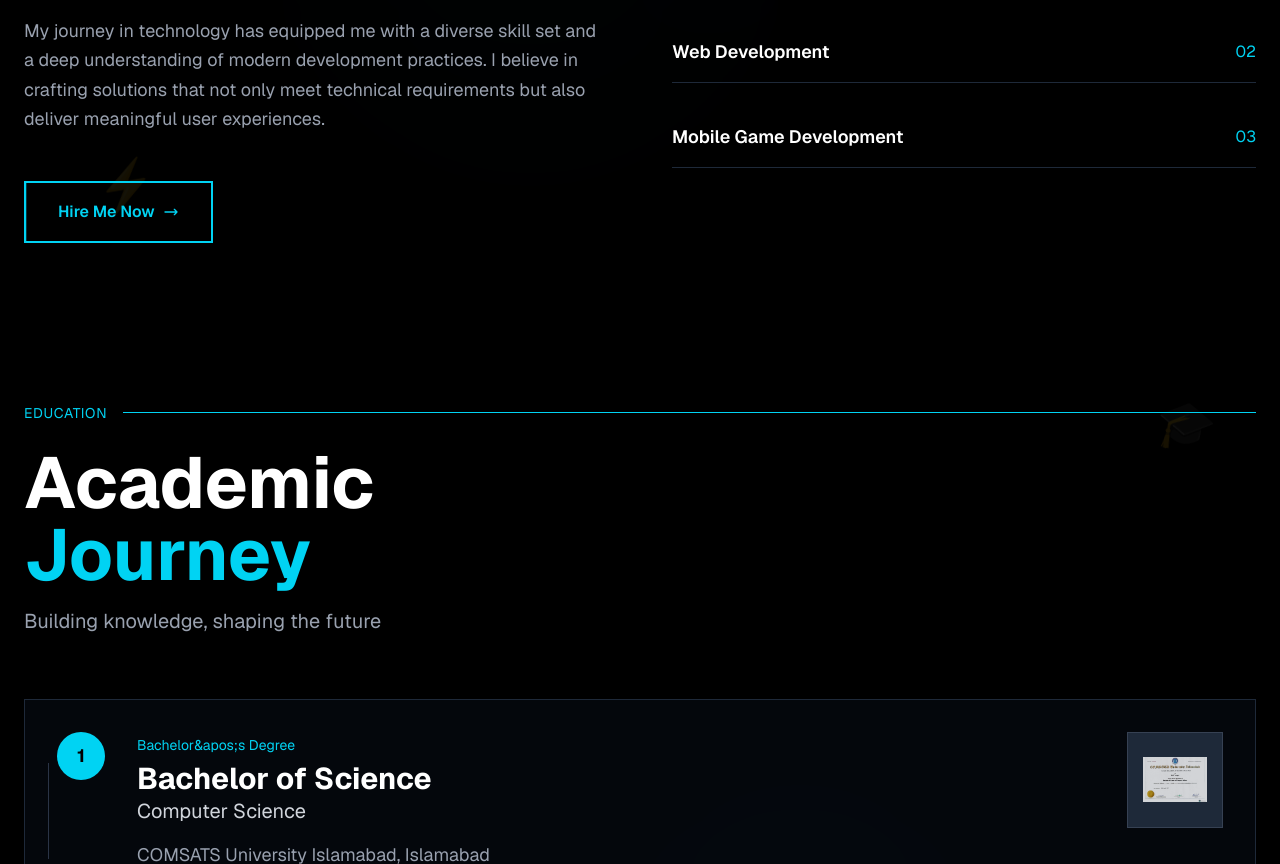
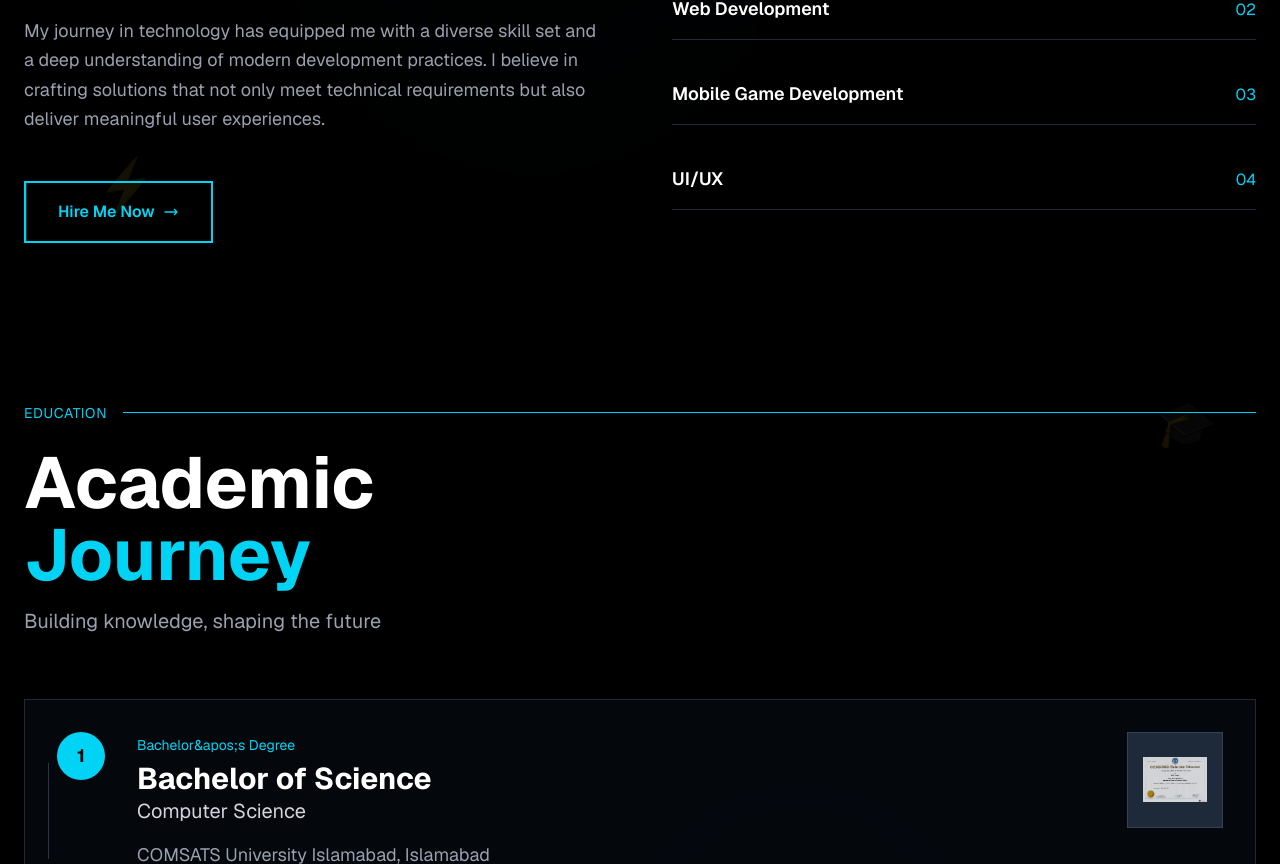
Before and after one commit to SafeerAhmed54/Portfolio, a Next.js app: page / in a window 1280 px wide. Shown: the part 1270-2134 px from the top of the page. Built offline with nearby package versions, Linux system fonts and the light colour scheme.

Commit message:
Update about.tsx

```diff
--- a/components/about.tsx
+++ b/components/about.tsx
@@ -22,6 +22,7 @@ const About = () => {
     { name: "Game Development", number: "01" },
     { name: "Web Development", number: "02" },
     { name: "Mobile Game Development", number: "03" },
+    { name: "UI/UX", number: "04" }
 
   ];
 
```
